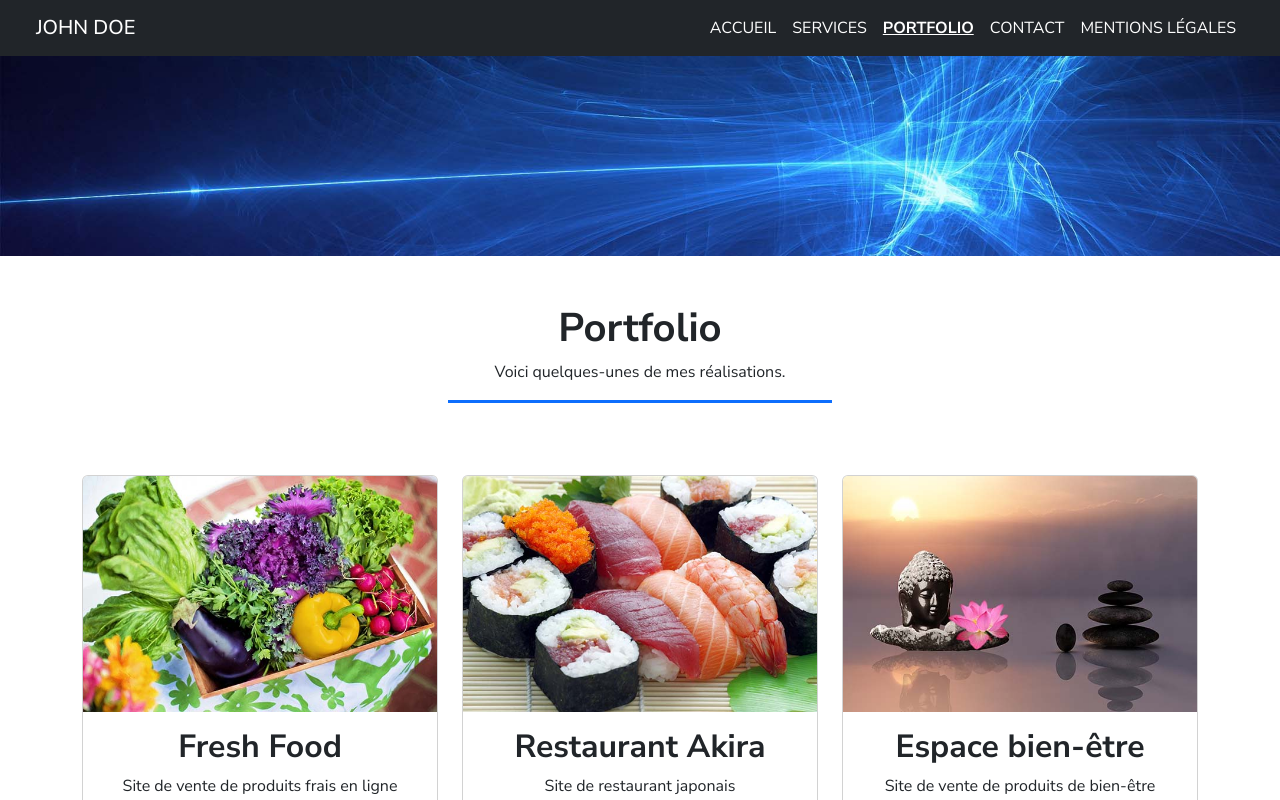
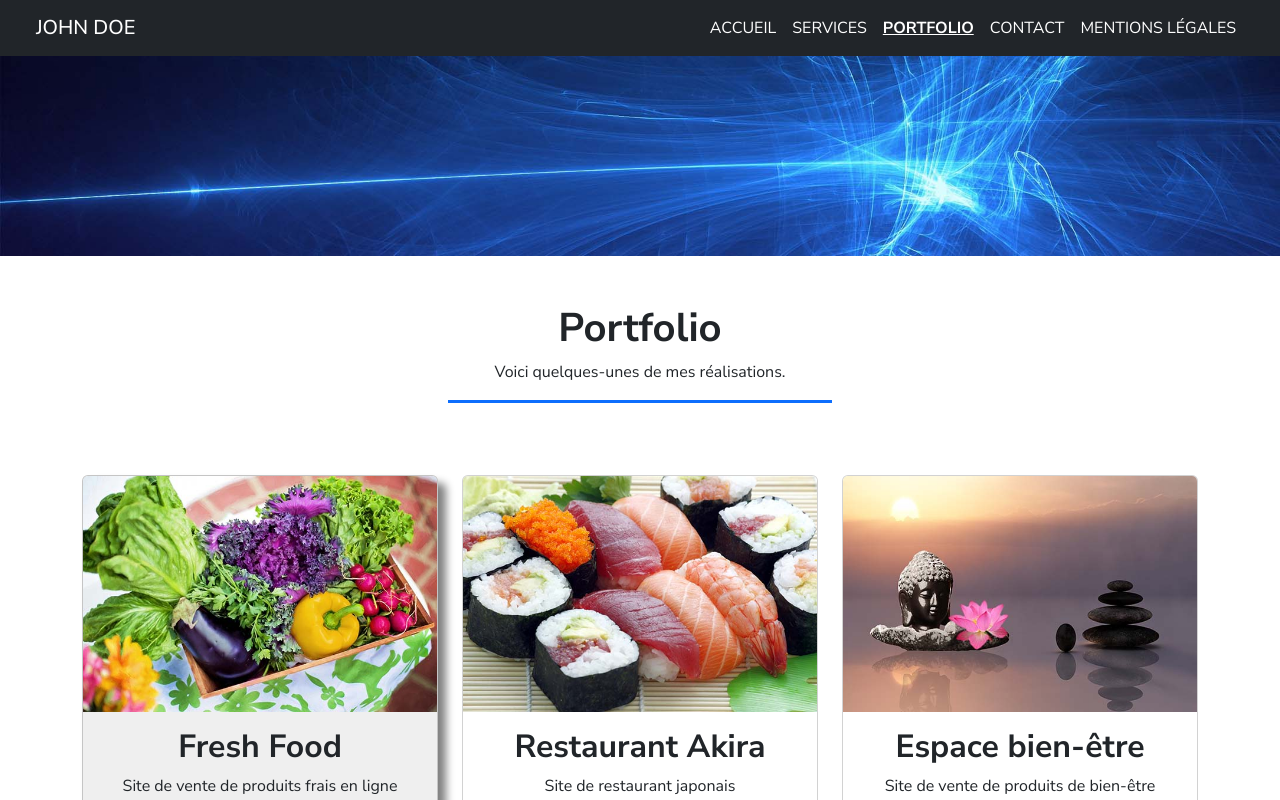
Before and after one commit to Lutch-1314/devoir-portfolio-bootstrap-react, a React (Create React App) app: page /portfolio in a window 1280 px wide. In both pictures the pointer is over the element 260 px from the left and 700 px from the top of the page. Shown: the top 800 px of the page. Built offline with nearby package versions, Linux system fonts and the light colour scheme.

Commit message:
portfolio-page-effects card button ok

```diff
--- a/src/other components/Card.jsx
+++ b/src/other components/Card.jsx
@@ -1,3 +1,5 @@
+import './css/Card.css';
+
 const Card = ({ imageSrc, imageAlt, title, text, buttonText, footerText }) => {
   return (
     <article className="card h-100 text-center">
--- /dev/null
+++ b/src/other components/css/Card.css
@@ -0,0 +1,18 @@
+.card {
+  transition: background-color 0.5s ease, box-shadow 0.5s ease;
+}
+
+.card:hover {
+    background-color: #efefef;
+    box-shadow: 8px 8px 8px grey;
+}
+
+.card .btn-primary {
+  transition: background-color 0.5s ease;
+}
+
+/** dans le brief il y a 2 indications contradictoires (pages 3 et 5) j'ai choisi le fait d'éclaircir le bouton au survol**/
+.card .btn-primary:hover {
+    background-color: rgb(37, 146, 255);
+    border-color: rgb(37, 146, 255);
+}
```
